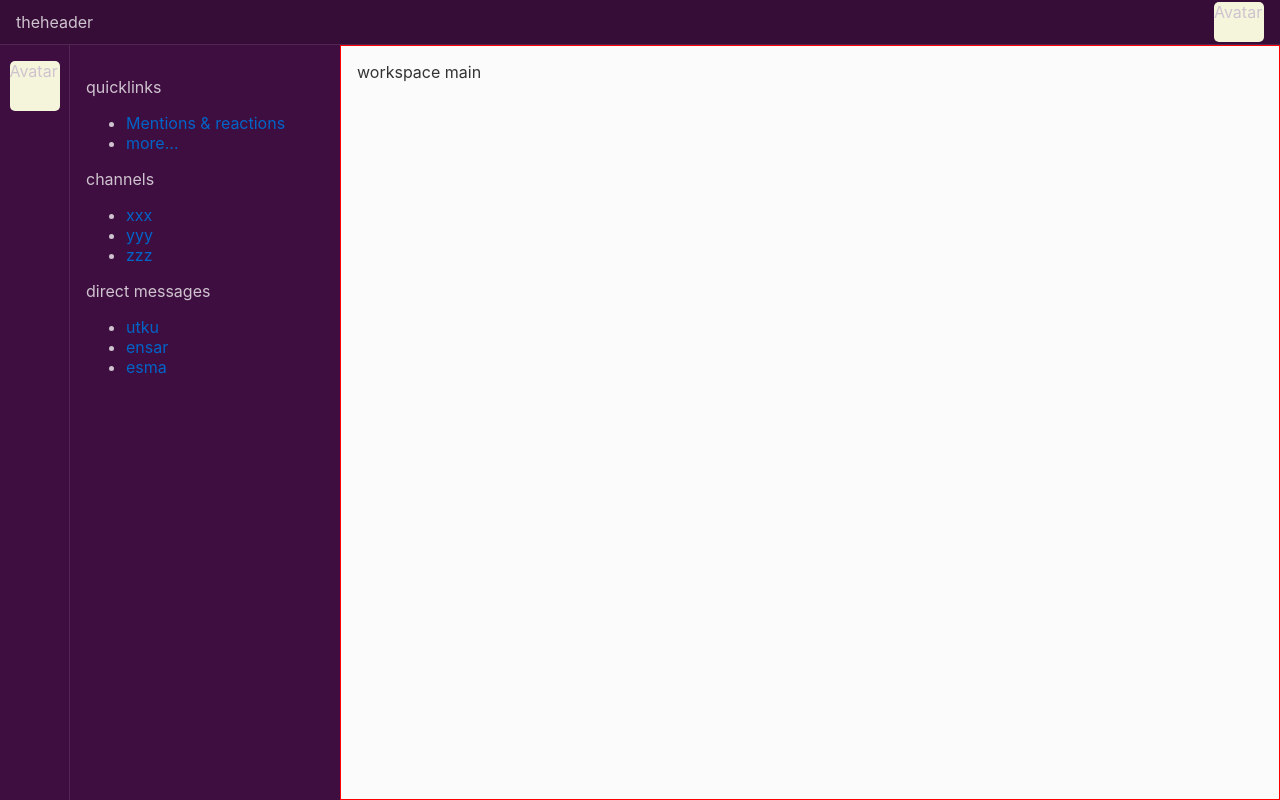
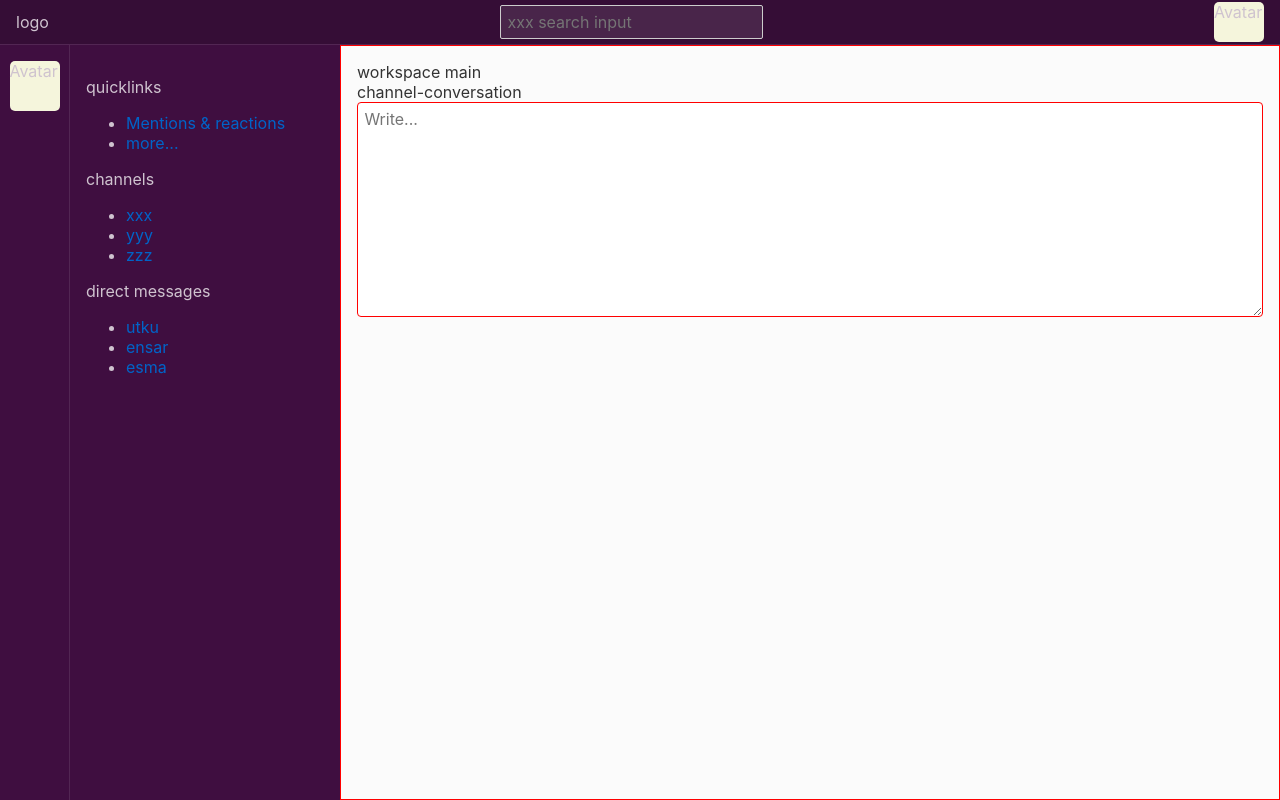
Before and after one commit to utkukaratas/selfslakc, a Svelte app in the folder frontend/: page / in a window 1280 px wide. Built offline with nearby package versions, Linux system fonts and the light colour scheme.

Commit message:
init ChannelConversation and friends.

```diff
--- /dev/null
+++ b/frontend/src/components/controls/ChannelConversation.svelte
@@ -0,0 +1,24 @@
+<script>
+	import ChannelMessage from '../controls/ChannelMessage.svelte'
+	import DateDivider from '../controls/DateDivider.svelte'
+	import MessageEditor from '../controls/MessageEditor.svelte'
+
+  const xxxmessages = [
+  ];
+</script>
+
+<div>
+  channel-conversation
+
+  {#each xxxmessages as msg (msg.client_msg_id)}
+    <DateDivider date={msg.ts} />
+    <ChannelMessage message={msg} />
+  {/each}
+
+  <MessageEditor />
+</div>
+
+<style>
+div {
+}
+</style>
--- /dev/null
+++ b/frontend/src/components/controls/ChannelMessage.svelte
@@ -0,0 +1,28 @@
+<script>
+	import Avatar from './Avatar.svelte'
+
+	export let message = null
+</script>
+
+<div>
+  <Avatar />
+  <article>
+    <header>
+      <b>{message.user.username}</b> <span>{message.ts}</span>
+    </header>
+    <pre>
+      {message.text}
+    </pre>
+  </article>
+</div>
+
+<style>
+div {
+  border: 1px solid red;
+  display: flex;
+  padding: 8px 0;
+}
+div:hover {
+  background: #F8F8F8;
+}
+</style>
--- /dev/null
+++ b/frontend/src/components/controls/DateDivider.svelte
@@ -0,0 +1,41 @@
+<script>
+  export let date = null;
+
+  $: dateStr = new Date(Number(date))
+</script>
+
+<div>
+  <hr />
+  <detail>{dateStr}</detail>
+</div>
+
+<style>
+  div {
+    /* border: 1px solid red; */
+    display: flex;
+    position: relative;
+    justify-content: center;
+    padding: 8px 0;
+  }
+
+  hr {
+    position: absolute;
+    top: 50%;
+    left: 0px;
+    width: 100%;
+    margin: 0;
+
+    background-color: #eee;
+    border: 0 none;
+    color: rgba(0, 0, 0, 0.08);
+    height: 1px;
+  }
+
+  detail {
+    border: 1px solid rgba(0, 0, 0, 0.08);
+    background: #ffffff;
+    z-index: 2;
+    border-radius: 24px;
+    padding: 8px 16px;
+  }
+</style>
--- /dev/null
+++ b/frontend/src/components/controls/MessageEditor.svelte
@@ -0,0 +1,17 @@
+<script>
+  let value = ''
+</script>
+
+<div>
+  <textarea rows="10" placeholder="Write..." bind:value></textarea>
+</div>
+
+<style>
+	div {
+  }
+  textarea {
+    width: 100%;
+    border-radius: 4px;
+    border: 1px solid red;
+  }
+</style>
--- a/frontend/src/components/layout/TheHeader.svelte
+++ b/frontend/src/components/layout/TheHeader.svelte
@@ -3,7 +3,9 @@
 </script>
 
 <div>
-  theheader
+  logo
+
+  <input type="text" placeholder="xxx search input" />
 
   <Avatar />
 </div>
@@ -19,4 +21,10 @@
     border-bottom: 1px solid rgb(82, 38, 83);
     color: rgb(207, 195, 207);
   }
+
+  input {
+    margin: 0;
+    background: rgb(73,37,74);
+    color: #ffffff;
+  }
 </style>
--- a/frontend/src/components/layout/TheWorkspaceMain.svelte
+++ b/frontend/src/components/layout/TheWorkspaceMain.svelte
@@ -1,15 +1,20 @@
 <script>
+	import ChannelConversation from '../controls/ChannelConversation.svelte'
 	export let component = null
+
 </script>
 
 <main>
 	workspace main
 	<svelte:component this={component}/>
+
+	<ChannelConversation />
 </main>
 
 <style>
 main {
 	border: 1px solid red;
 	padding: 1em;
+	overflow: scroll;
 }
 </style>
```
